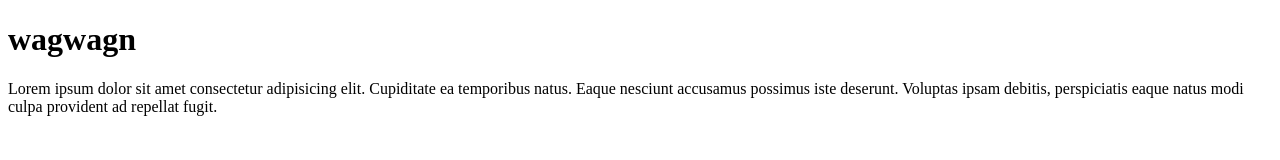
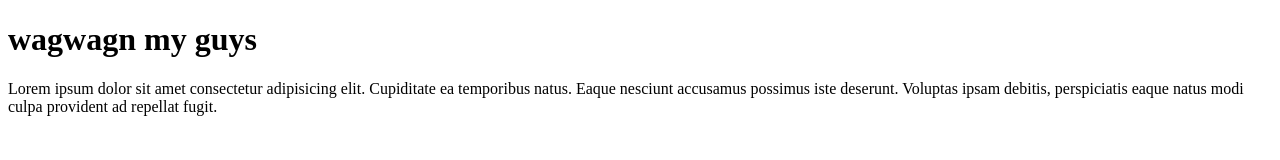
Before and after one commit to Docgang/passion, a plain HTML site: page index.html in a window 1280 px wide. Drawn offline with Linux system fonts and the light colour scheme.

Commit message:
lets see if git is working now

```diff
--- a/index.html
+++ b/index.html
@@ -8,7 +8,7 @@
 </head>
 
 <body>
-    <h1>wagwagn</h1>
+    <h1>wagwagn my guys </h1>
     <p>Lorem ipsum dolor sit amet consectetur adipisicing elit. Cupiditate ea temporibus natus. Eaque nesciunt accusamus possimus iste deserunt. Voluptas ipsam debitis, perspiciatis eaque natus modi culpa provident ad repellat fugit.</p>
 </body>
 </html>
```
